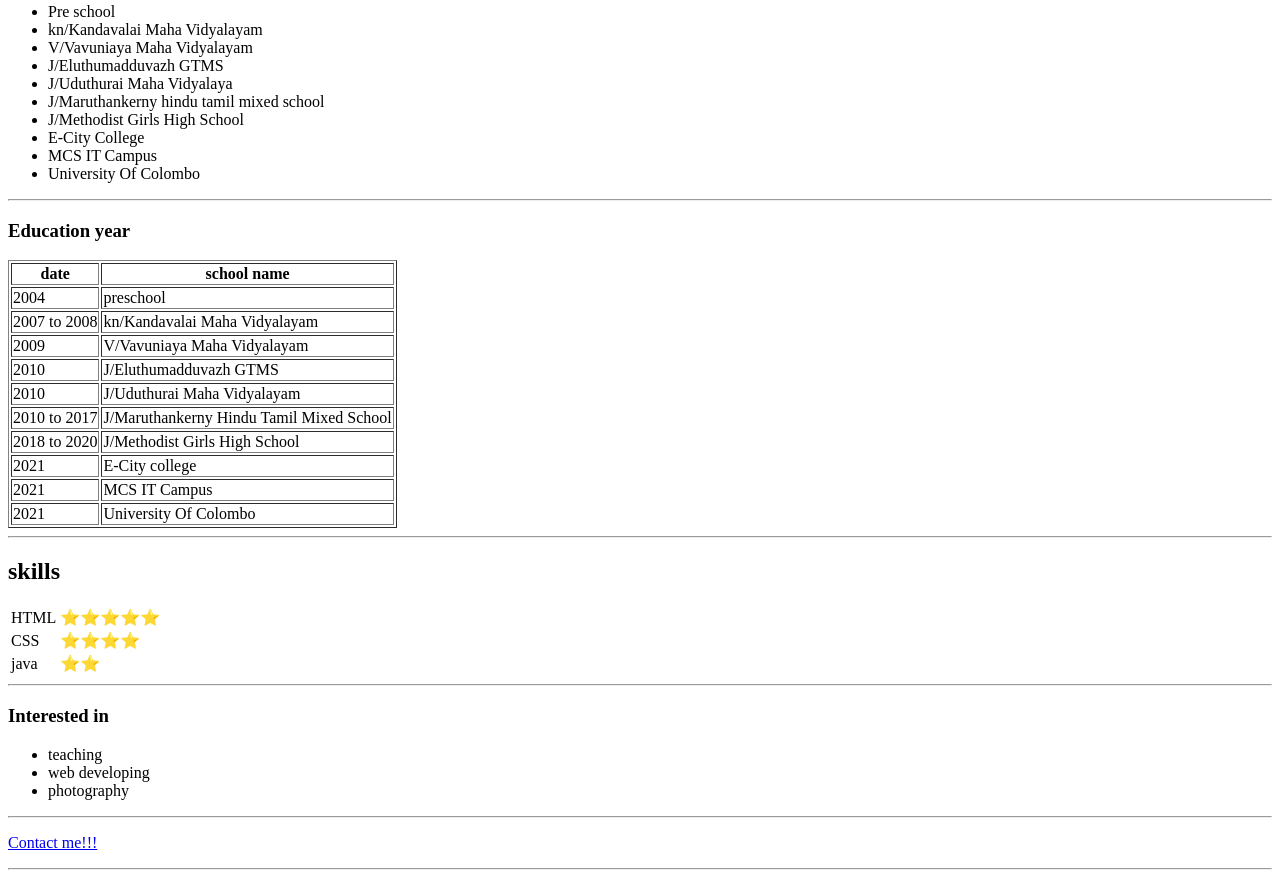
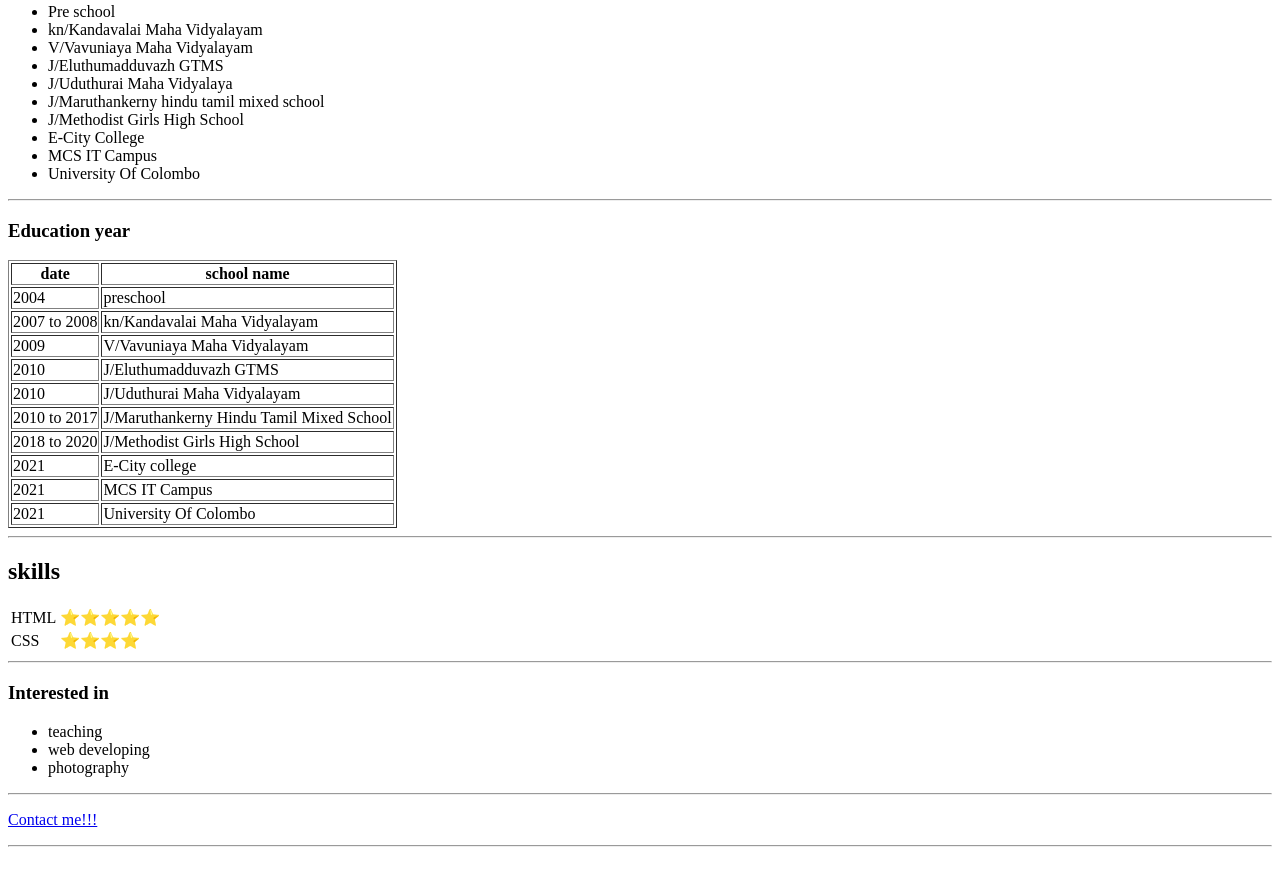
Before and after one commit to Mithilasri/MY-CV, a plain HTML site: page index.html in a window 1280 px wide. Shown: the part 518-1396 px from the top of the page. After the commit the page ends 1373 px from the top, so only its background shows below. Drawn offline with Linux system fonts and the light colour scheme.

Commit message:
Update index.html

```diff
--- a/index.html
+++ b/index.html
@@ -106,9 +106,7 @@
         <td>CSS</td>
         <td>&#11088;&#11088;&#11088;&#11088;</td>
       </tr>
-      <tr>
-        <td>java</td>
-        <td>&#11088;&#11088</td>
+
     </table>
     <hr>
     <h3>Interested in</h3>
```
